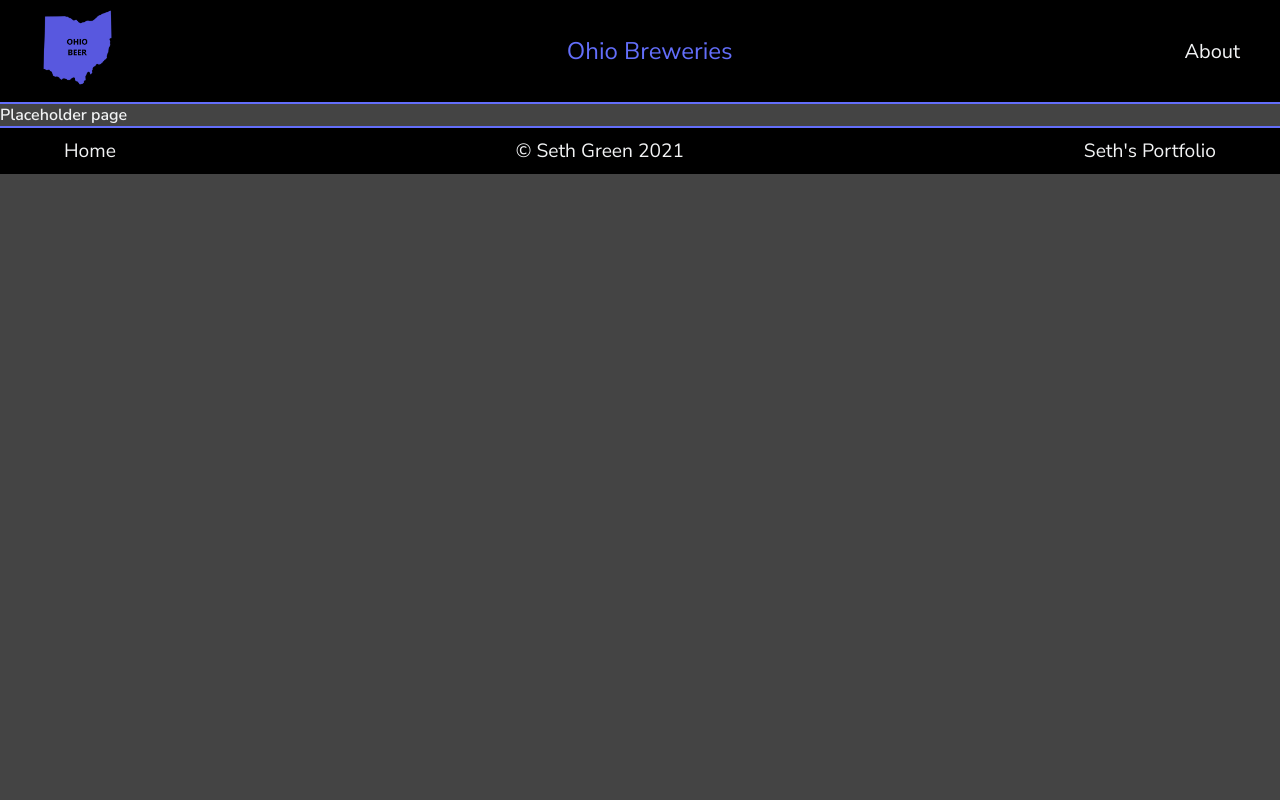
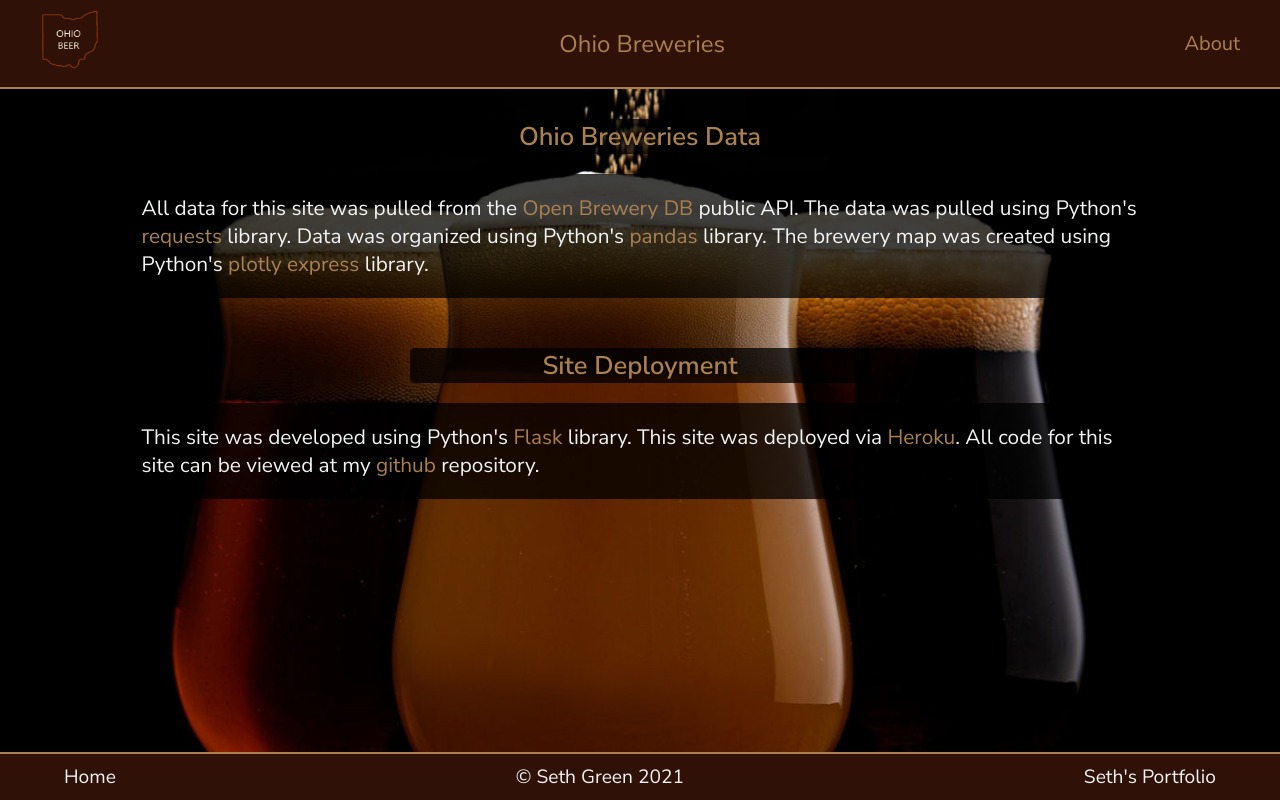
Before and after one commit to wsethgreen/ohio-breweries, a Flask app: page /about in a window 1280 px wide. Run offline with Flask 2, Linux system fonts and the light colour scheme.

Commit message:
css formatting overhaul

```diff
--- a/static/css/main.css
+++ b/static/css/main.css
@@ -3,7 +3,6 @@
     font-size: 16px;
     font-family: 'Nunito Sans', sans-serif;
     color: #f2f3f4;
-    background-color: #444444;
     text-decoration: none;
     box-sizing: border-box;
     margin: 0;
@@ -14,8 +13,8 @@
     display: flex;
     justify-content: space-between;
     justify-items: center;
-    background-color: #000000;
-    border-bottom: 2px solid #636efa;
+    background-color: #2f1108;
+    border-bottom: 2px solid #ab804f;
 }
 
 .header__logo {
@@ -24,24 +23,46 @@
 }
 
 .header__link {
-    background-color: #000000;
+    background-color: #2f1108;
+    color: #ab804f;
     padding: 10px;
     margin: auto 5px auto 5px;
     font-size: 1.1em;
 }
 
 .header__link:hover {
-    color: #636efa;
+    color: #863309;
     transition: all 0.3s;
 }
 
 .header__title {
-    background-color: #000000;
+    background-color: #2f1108;
     margin-top: auto;
     margin-bottom: auto;
     padding: 10px;
     font-size: 1.3em;
-    color: #636efa;
+    color: #ab804f;
+}
+
+html {
+    background: url("/static/images/beer-bg.jpg");
+    background-position: center center;
+    background-size: cover;
+    height: 100%;
+    background-repeat: no-repeat;
+    background-attachment: fixed;
+}
+
+.body__container {
+    display: flex;
+    flex-direction: column;
+    width: 100%;
+    height: 100%;
+    min-height: 100%;
+}
+
+.content__container {
+    flex: 1 0 auto;
 }
 
 .intro__container {
@@ -53,33 +74,31 @@
 }
 
 .intro__blurb {
-    background-color: #000000;
+    background-color: rgba(0, 0, 0, .75);
     margin: 10px auto 10px auto;
     padding: 5px;
     border-radius: 5px;
 }
 
 .open__brewery__link {
-    background-color: inherit;
     font-size: inherit;
-    color: #636efa;
+    color: #ab804f;
 }
 
 .open__brewery__link:hover {
-    color: #444444;
+    color: #863309;
     text-decoration: underline;
     transition: all 0.3s;
 }
 
 .intro__emphasize {
     font-size: inherit;
-    background-color: #000000;
-    color: #636efa;
+    color: #ab804f;
 }
 
 .intro__close {
-    background-color: #000000;
-    color: #636efa;
+    background-color: rgba(0, 0, 0, .75);
+    color: #ab804f;
     border-radius: 5px;
     width: 40%;
     padding: 5px;
@@ -175,51 +198,69 @@
 
 .brew__address, .brew__phone {
     padding: 10px;
-    background-color: #000000;
-    border-left: 2px solid #636efa;
-    border-right: 2px solid #636efa;
+    background-color: #2f1108;
+    border-left: 2px solid #ab804f;
+    border-right: 2px solid #ab804f;
 }
 
 .brew__url__container {
     border-radius: 0 0 5px 5px;
-    border-left: 2px solid #636efa;
-    border-right: 2px solid #636efa;
-    border-bottom: 2px solid #636efa;
+    border-left: 2px solid #ab804f;
+    border-right: 2px solid #ab804f;
+    border-bottom: 2px solid #ab804f;
     padding: 10px;
-    background-color: #000000;
+    background-color: #2f1108;
 }
 
 .brew__url {
-    background-color: #000000;
+    background-color: #2f1108;
 }
 
 .brew__url:hover {
-    color: #636efa;
+    color: #ab804f;
     transition: all 0.3s;
 }
 
+.about__container {
+    display: flex;
+    width: 90%;
+    flex-direction: column;
+    justify-content: center;
+    margin: 30px auto 30px auto;
+}
+
+.about__title {
+    width: 70%;
+    margin: 0 auto 0 auto;
+    background-color: rgba(0, 0, 0, .75);
+    border-radius: 5px;
+    font-size: 1.25em;
+    color: #ab804f;
+    text-align: center;
+}
+
 .footer__container {
-    background-color: #000000;
+    background-color: #2f1108;
     width: 100%;
     display: flex;
     flex-wrap: wrap;
     justify-content: space-between;
     padding: 10px 5%;
-    border-top: 2px solid #636efa;
+    border-top: 2px solid #ab804f;
 }
 
 .footer__link {
-    background-color: #000000;
+    background-color: #2f1108;
     font-size: 0.8em;
 }
 
 .footer__link:hover {
-    color: #636efa;
+    color: #ab804f;
     transition: all 0.3s;
 }
 
 .footer__copyright {
-    background-color: #000000;
+    background-color: #2f1108;
     font-size: 0.8em;
 }
 
@@ -240,6 +281,15 @@
         width: 90%;
         padding: 10px;
         font-size: 1.2em;
+    }
+
+    #igraph {
+        width: 90%;
+    }
+
+    .about__title {
+        width: 60%;
+        font-size: 1.4em;
     }
 
     .search__input {
@@ -267,8 +317,8 @@
 @media (min-width: 767px) {
 
     .header__logo {
-        height: 75px;
-        width: 75px;
+        height: 60px;
+        width: 60px;
     }
 
     .header__title {
@@ -295,6 +345,15 @@
         width: 33%;
     }
 
+    #igraph {
+        width: 700px;
+    }
+
+    .about__title {
+        width: 50%;
+        font-size: 1.5em;
+    }
+
     .search__input {
         width: 50%;
         height: 40px;
@@ -315,8 +374,8 @@
 @media (min-width: 980px) {
 
     .header__logo {
-        height: 75px;
-        width: 75px;
+        height: 60px;
+        width: 60px;
     }
 
     .header__title {
@@ -340,6 +399,16 @@
         font-size: 1.75em;
         width: 33%;
     }
+
+    #igraph {
+        width: 700px;
+    }
+
+    .about__title {
+        width: 40%;
+        font-size: 1.5em;
+    }
+
 
     .search__input {
         width: 50%;
@@ -373,8 +442,8 @@
 @media (min-width: 1200px) {
 
     .header__logo {
-        height: 75px;
-        width: 75px;
+        height: 60px;
+        width: 60px;
     }
 
     .header__title {
@@ -398,6 +467,15 @@
     .intro__close {
         font-size: 1.75em;
         width: 20%;
+    }
+
+    #igraph {
+        width: 700px;
+    }
+
+    .about__title {
+        width: 40%;
+        font-size: 1.6em;
     }
 
     .search__input {
--- a/templates/about.html
+++ b/templates/about.html
@@ -2,6 +2,28 @@
 
 {% block content %}
 
-<h1>Placeholder page</h1>
+<div class='content__container'>
+    <div class="about__container">
+        <h1 class="about__title">Ohio Breweries Data</h1>
+        <p class="intro__blurb">
+            All data for this site was pulled from the
+            <a class="open__brewery__link" href="https://www.openbrewerydb.org/">Open Brewery DB</a> public API.
+            The data was pulled using Python's
+            <a class="open__brewery__link" href="https://pypi.org/project/requests/">requests</a> library.
+            Data was organized using Python's <a class="open__brewery__link" href="https://pandas.pydata.org/">pandas</a> library.
+            The brewery map was created using Python's <a class="open__brewery__link" href="https://plotly.com/python/plotly-express/">plotly express</a> library.
+        </p>
+    </div>
+    <div class="about__container">
+        <h1 class="about__title">Site Deployment</h1>
+        <p class="intro__blurb">
+            This site was developed using Python's
+            <a class="open__brewery__link" href="https://flask.palletsprojects.com/en/1.1.x/">Flask</a> library.
+            This site was deployed via
+            <a class="open__brewery__link" href="https://www.heroku.com/">Heroku</a>.
+            All code for this site can be viewed at my  <a class="open__brewery__link" href="https://github.com/wsethgreen/ohio-breweries">github</a> repository.
+        </p>
+    </div>
+</div>
 
 {% endblock %}
--- a/templates/index.html
+++ b/templates/index.html
@@ -2,6 +2,7 @@
 
 {% block content %}
 
+<div class='content__container'>
     <div class="intro__container">
         <p class="intro__blurb">
             According to <a class="open__brewery__link" href="https://www.openbrewerydb.org/">Open Brewery DB</a>,
@@ -29,5 +30,6 @@
             <button class="search__button" type="submit">Search</button>
         </form>
     </div>
+</div>
 
 {% endblock %}
--- a/templates/search.html
+++ b/templates/search.html
@@ -2,6 +2,7 @@
 
 {% block content %}
 
+<div class='content__container'>
     <div class="intro__container">
         <p class="intro__blurb">
             According to <a class="open__brewery__link" href="https://www.openbrewerydb.org/">Open Brewery DB</a>,
@@ -41,5 +42,6 @@
             </div>
         {% endfor %}
     </div>
+</div>
 
 {% endblock %}
```
Also changed, not shown: other parts of static/css/main.css (+19 -15 lines), static/images/beer-bg.jpg (added), static/images/ohio_beer.png. Lines whose indentation alone changed are shown as unchanged.
